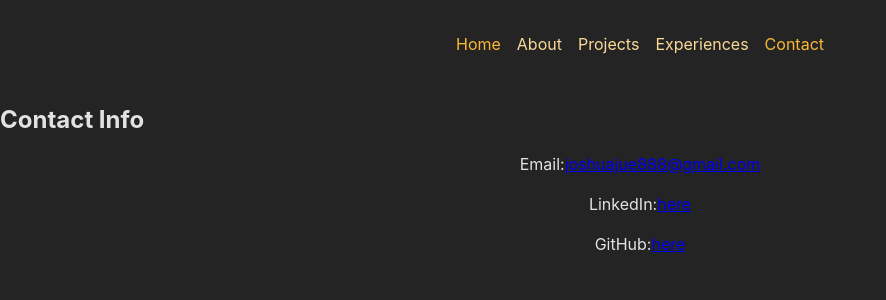
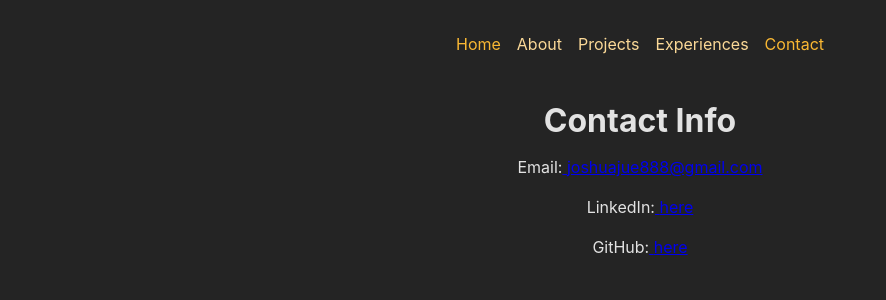
Before and after one commit to JJue888/react_portfolio, a React (Create React App) app: page /react_portfolio/contact in a window 1280 px wide. Shown: the top 300 px of the page, without its empty margins (0-886 px from the left). Built offline with nearby package versions, Linux system fonts and the light colour scheme.

Commit message:
Contact styling

```diff
--- a/src/pages/Contact.js
+++ b/src/pages/Contact.js
@@ -1,26 +1,26 @@
-const textCss = "p-2";
+import classes from "./Contact.module.css"
+
+const contacts = [
+    {type: 'Email', link: "mailto:joshuajue888@gmail.com", text: "joshuajue888@gmail.com"},
+    {type: 'LinkedIn', link: "https://www.linkedin.com/in/josh-j-100147191/", text: "here"},
+    {type: 'GitHub', link: "https://github.com/JJue888", text: "here"},
+]
 
 function ContactPage() {
     return (
         <>
-            <div id="Contact" className="extra">
-                <h2 className="text-2xl text-center pb-8 pt-4">Contact Info</h2>
+            <div className={classes.contact}>
+                <header>
+                    <h1>Contact Info</h1>
+                </header>
                 <ul className="">
-                    <li className={textCss}>
-                        <p>Email:
-                            <a href="mailto:joshuajue888@gmail.com">joshuajue888@gmail.com</a>
-                        </p>
-                    </li>
-                    <li className={textCss}>
-                        <p>LinkedIn:
-                            <a className="contact" href="https://www.linkedin.com/in/josh-j-100147191/">here</a>
-                        </p>
-                    </li>
-                    <li className={textCss}>
-                        <p>GitHub:
-                            <a className="contact" href="https://github.com/JJue888">here</a>
-                        </p>
-                    </li>
+                    {contacts.map((contact) => (
+                        <li key={contact.type}>
+                            <p>{contact.type}:
+                                <a href={contact.link}> {contact.text}</a>
+                            </p>
+                        </li>
+                    ))}
                 </ul>
             </div>
         </>
--- a/src/pages/Contact.module.css
+++ b/src/pages/Contact.module.css
@@ -0,0 +1,6 @@
+.contact {
+
+    header h1 {
+        text-align: center;
+    }
+}
```
